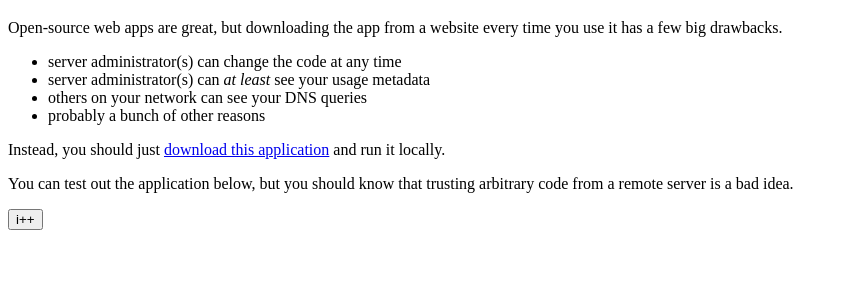
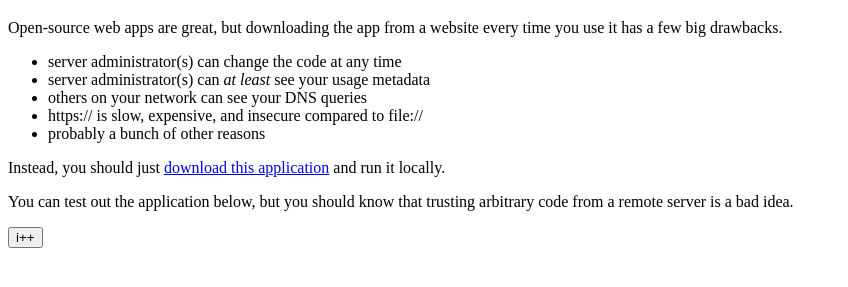
Before and after one commit to christianbundy/local-first, a plain HTML site: page index.html in a window 1280 px wide. Shown: the part 61-348 px from the top of the page, without its empty margins (0-848 px from the left). Drawn offline with Linux system fonts and the light colour scheme.

Commit message:
Add note re: https:// vs file://

```diff
--- a/index.html
+++ b/index.html
@@ -9,7 +9,8 @@
 		<ul>
 			<li>server administrator(s) can change the code at any time</li>
 			<li>server administrator(s) can <em>at least</em> see your usage metadata</li>
-			<li>others on your network can see your DNS queries</li>
+      <li>others on your network can see your DNS queries</li>
+      <li>https:// is slow, expensive, and insecure compared to file://</li>
 			<li>probably a bunch of other reasons</li>
 		</ul>
 
```
